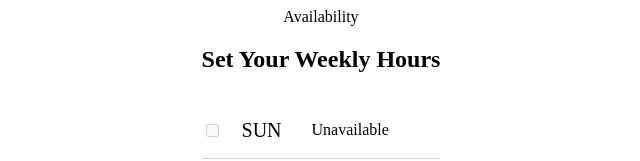
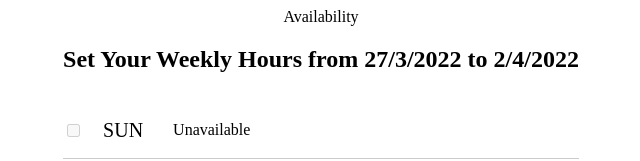
Before and after one commit to Ujjwal-Medpiper/availability-component-1, a React (Create React App) app: page / in a window 1280 px wide. Shown: the top 161 px of the page, without its empty margins (319-959 px from the left). Built offline with nearby package versions, Linux system fonts and the light colour scheme.

Commit message:
added week start and end dates

```diff
--- a/src/Availability.jsx
+++ b/src/Availability.jsx
@@ -68,6 +68,25 @@ const Availability = () => {
 
   let dayNo = date.getDay();
 
+  let first = date.getDate() - date.getDay();
+
+  let firstWeekDay = new Date(date.setDate(first));
+  let lastWeekDay = new Date(date.setDate(date.getDate() + 6));
+
+  let weekFirstDate =
+    firstWeekDay.getDate() +
+    "/" +
+    (firstWeekDay.getMonth() + 1) +
+    "/" +
+    firstWeekDay.getFullYear();
+
+  let weekLastDate =
+    lastWeekDay.getDate() +
+    "/" +
+    (lastWeekDay.getMonth() + 1) +
+    "/" +
+    lastWeekDay.getFullYear();
+
   const handleSubmit = () => {
     console.log(weekNo);
     console.log(timeRange);
@@ -114,7 +133,9 @@ const Availability = () => {
     <IconContext.Provider value={{ size: "1.5em" }}>
       <div className="container">
         Availability
-        <h2>Set Your Weekly Hours</h2>
+        <h2>
+          Set Your Weekly Hours from {weekFirstDate} to {weekLastDate}
+        </h2>
         <div className="input-container">
           <div className="row">
             <input
```
